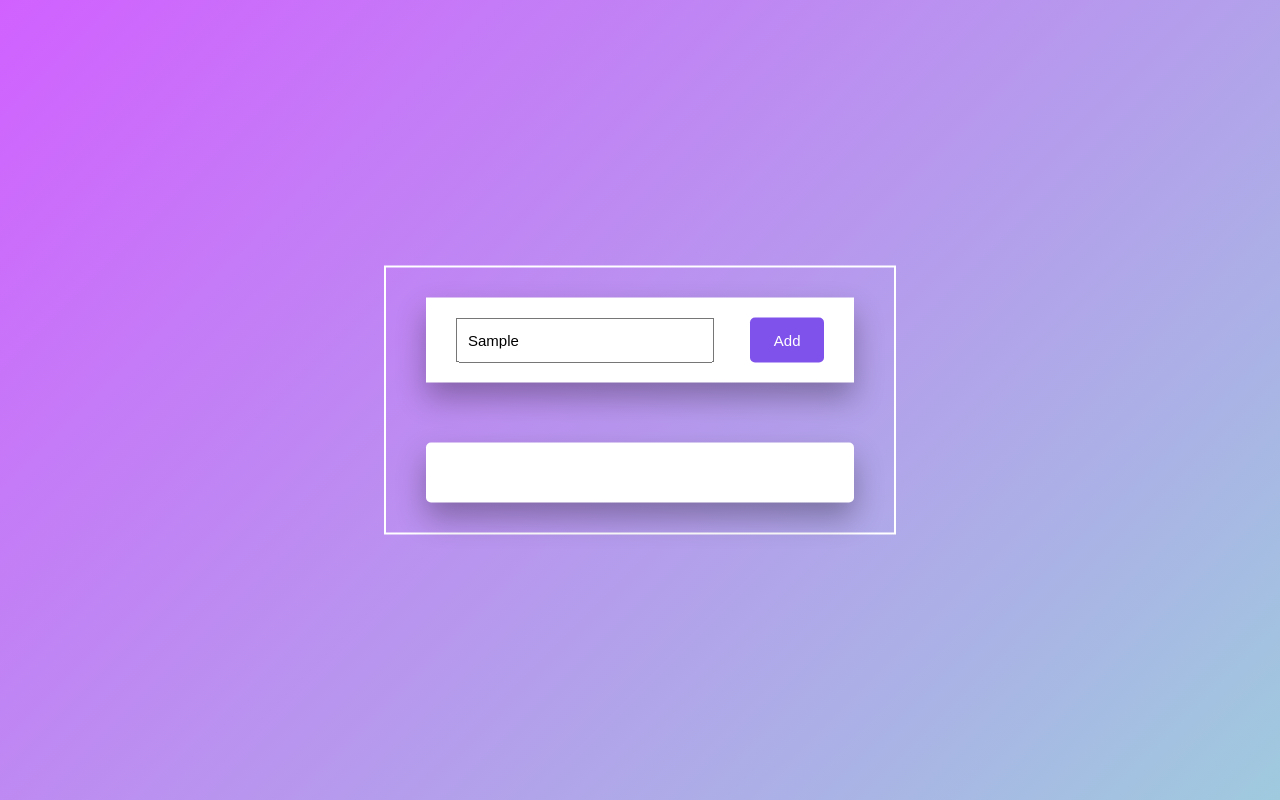
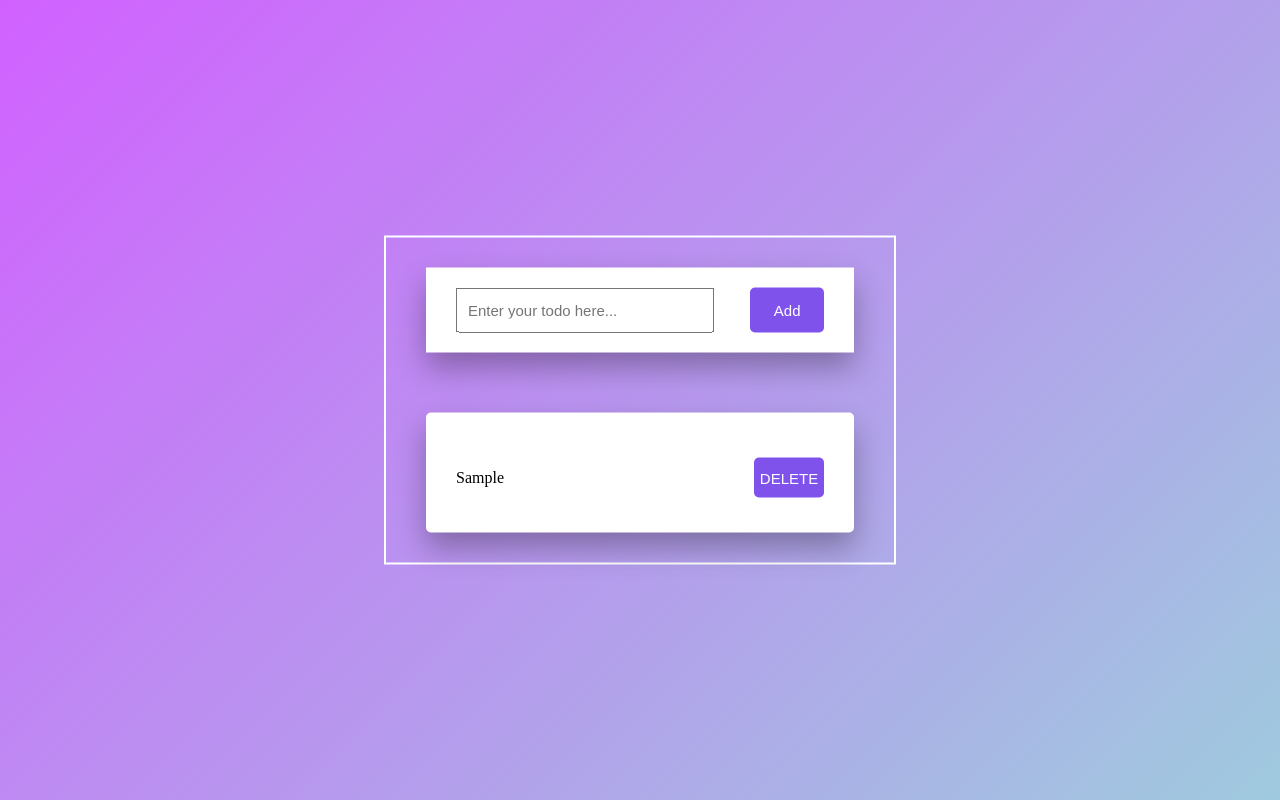
Before and after one commit to sdSAHABUDDIN/smallProject, a plain HTML site: page Todo/index.html in a window 1280 px wide. Both pictures are taken after typing "Sample" into the empty fields and a click on the button "Add". Drawn offline with Linux system fonts and the light colour scheme.

Commit message:
"i have completed my todo application"

```diff
--- a/Todo/index.html
+++ b/Todo/index.html
@@ -10,7 +10,7 @@
   <div class="container">
     <div id="taskInput">
       <input type="text" placeholder="Enter your todo here...">
-      <button>Add</button>
+      <button id="push">Add</button>
     </div>
     <div id="tasks"></div>
   </div>
--- a/Todo/script.js
+++ b/Todo/script.js
@@ -0,0 +1,41 @@
+document.querySelector("#push").onclick = function () {
+  let taskInput = document.querySelector("#taskInput input");
+
+  if (taskInput.value.length === 0) {
+    alert("Please enter a task");
+  } else {
+    // Create a new task element
+    let task = document.createElement("div");
+    task.classList.add("task");
+
+    // Create task name span
+    let taskName = document.createElement("span");
+    taskName.id = "taskName";
+    taskName.innerText = taskInput.value;
+
+    // Create delete button
+    let deleteButton = document.createElement("button");
+    deleteButton.classList.add("delete");
+    deleteButton.innerText = "DELETE";
+
+    // Append elements to task
+    task.appendChild(taskName);
+    task.appendChild(deleteButton);
+
+    // Append task to task list
+    document.querySelector("#tasks").appendChild(task);
+
+    // Clear input field
+    taskInput.value = "";
+
+    // Add event listener to delete button
+    deleteButton.onclick = function () {
+      this.parentNode.remove();
+    };
+
+    // Add event listener for task completion toggle
+    task.onclick = function () {
+      this.classList.toggle("completed");
+    };
+  }
+};
--- a/Todo/style.css
+++ b/Todo/style.css
@@ -61,3 +61,32 @@ body{
   border-radius: 5px;
   box-shadow: 0 15px  30px rgba(0,0,0,0.3);
 }
+.task{
+  margin-top:10px ;
+  height: 50px;
+  background-color: white;
+  padding: 5px 10px;
+  display: flex;
+  align-items: center;
+  justify-content: space-between;
+}
+.task span{
+  cursor: pointer;
+}
+.task button{
+  float: right;
+  width: 70px;
+  height: 100%;
+  background-color:#8052ec ;
+  border: none;
+  border-radius: 5px;
+  cursor: pointer;
+  color: white;
+  font-size: 15px;
+  font-weight: 500;
+
+}
+.completed{
+  text-decoration-line: line-through;
+
+}
```
